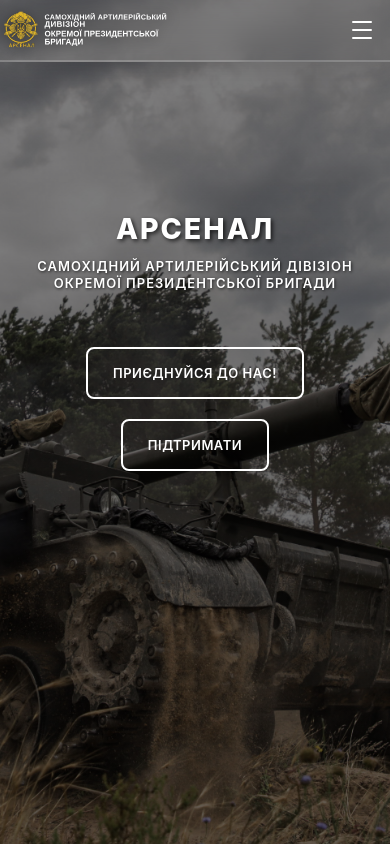
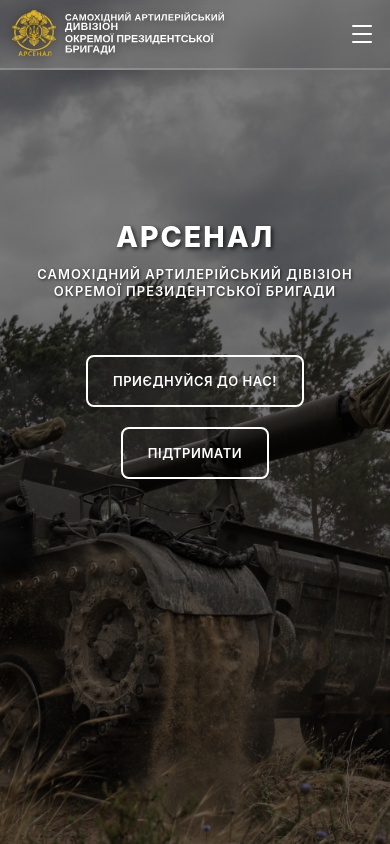
Before and after one commit to Shavronskyy/BrigadeWebService, a React (Create React App) app in the folder Frontend/: page / in a window 390 px wide. Shown: the top 844 px of the page. Built offline with nearby package versions, Linux system fonts and the light colour scheme; no server answers.

Commit message:
updated logo for mobile devices

```diff
--- a/Frontend/src/components/Header.css
+++ b/Frontend/src/components/Header.css
@@ -226,10 +226,15 @@
   }
 
   .logo-image {
-    height: 55px;
-    max-width: 180px;
-    min-width: 100px;
+    height: 75px;
+    max-width: 260px;
+    min-width: 140px;
+    transform: scale(1);
     filter: drop-shadow(0 2px 6px rgba(0, 0, 0, 0.4));
+  }
+
+  .logo-image:hover {
+    transform: scale(1);
   }
 
   .brigade-name {
@@ -322,10 +327,15 @@
   }
 
   .logo-image {
-    height: 50px;
-    max-width: 160px;
-    min-width: 90px;
+    height: 68px;
+    max-width: 230px;
+    min-width: 120px;
+    transform: scale(1);
     filter: drop-shadow(0 2px 6px rgba(0, 0, 0, 0.5));
+  }
+
+  .logo-image:hover {
+    transform: scale(1);
   }
 
   .burger-menu {
```
